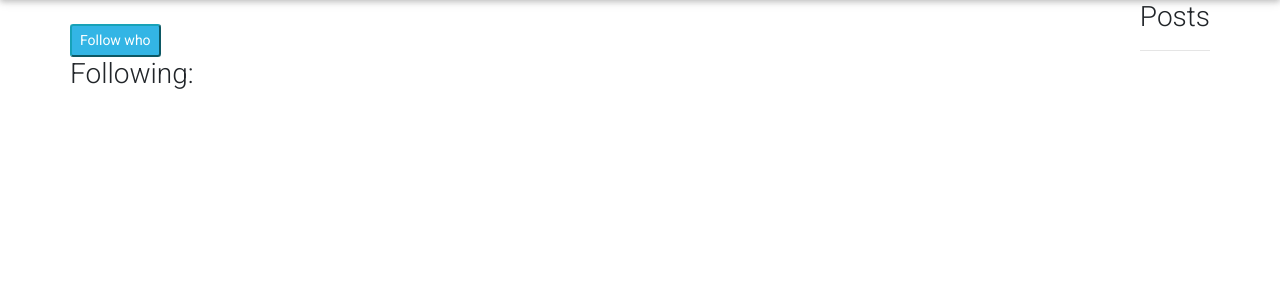
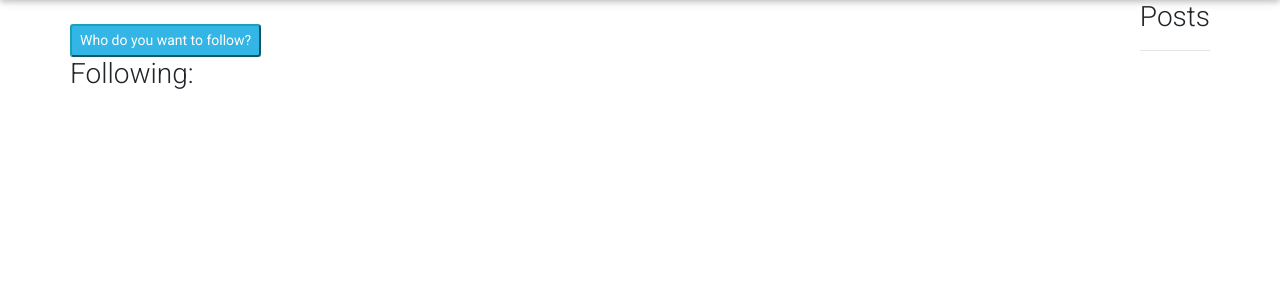
Before and after one commit to carol-wambui/insta, a Django app: template gram/templates/main/main.html in a window 1280 px wide. Shown: the part 56-356 px from the top of the page. Run offline with Django 3.2, Linux system fonts and the light colour scheme; the template is opened without the code that fills it, so the values that code supplies are empty; some libraries are stand-ins or nearby versions.

Commit message:
modified main template

```diff
--- a/gram/templates/main/main.html
+++ b/gram/templates/main/main.html
@@ -11,7 +11,7 @@
            {{profile}}
            <br>
            <a href="{% url 'user-posts' %}">
-           <button class="btn-sm btn-info"> Follow who</button>
+           <button class="btn-sm btn-info">Who do you want to follow?</button>
            </a>
            <br>
            <h3>Following:</h3>
```
